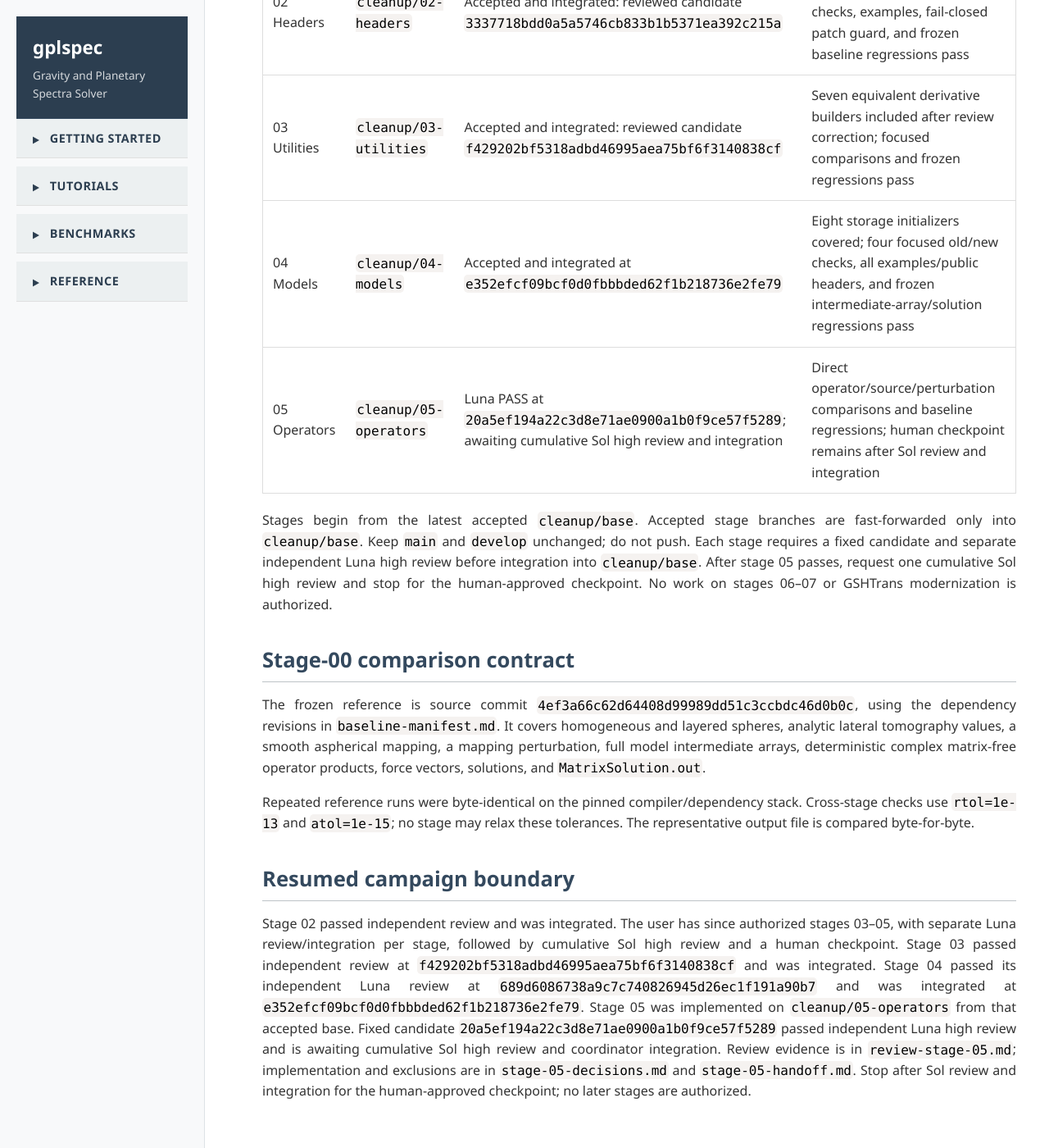
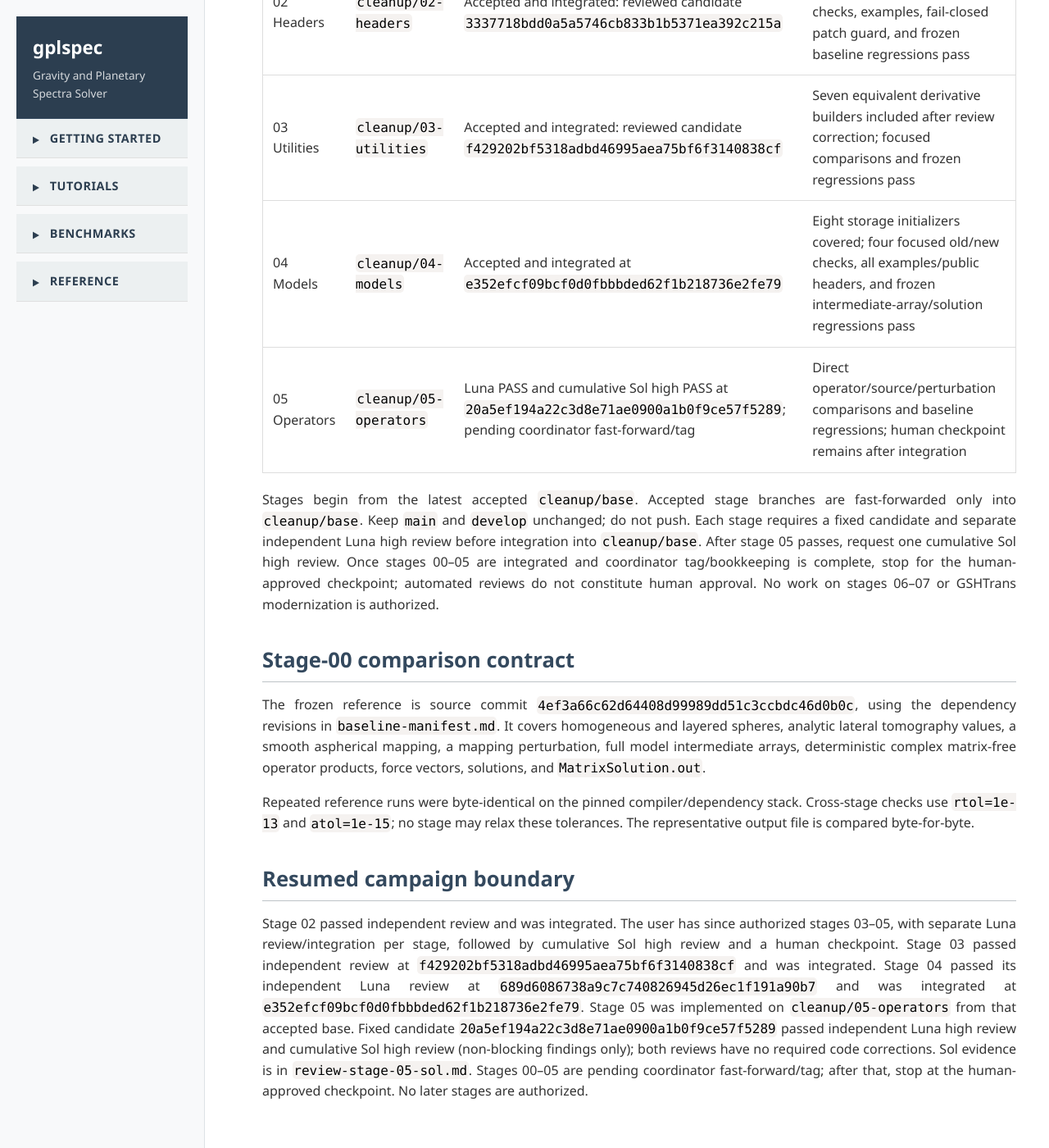
Before and after one commit to adcm2/gplspec, a Jekyll site: the page built from docs/cleanup/campaign.md, in a window 1280 px wide and 1400 px high, scrolled down 752 px. Shown: the whole window at 82% size. Built offline with Jekyll 4.4.1, drawn with Linux system fonts in a browser that asks for light colours; nearby versions of some CDN libraries; our own code applies the rules of GitHub Pages for plain Markdown files.

Commit message:
Record consolidated stage 05 Sol review

```diff
--- a/docs/cleanup/campaign.md
+++ b/docs/cleanup/campaign.md
@@ -11,9 +11,9 @@ This campaign extracts existing GPLSpec/GSHTrans functionality while preserving
 | 02 Headers | `cleanup/02-headers` | Accepted and integrated: reviewed candidate `3337718bdd0a5a5746cb833b1b5371ea392c215a` | Independent Luna high review passed; public include/link checks, examples, fail-closed patch guard, and frozen baseline regressions pass |
 | 03 Utilities | `cleanup/03-utilities` | Accepted and integrated: reviewed candidate `f429202bf5318adbd46995aea75bf6f3140838cf` | Seven equivalent derivative builders included after review correction; focused comparisons and frozen regressions pass |
 | 04 Models | `cleanup/04-models` | Accepted and integrated at `e352efcf09bcf0d0fbbbded62f1b218736e2fe79` | Eight storage initializers covered; four focused old/new checks, all examples/public headers, and frozen intermediate-array/solution regressions pass |
-| 05 Operators | `cleanup/05-operators` | Luna PASS at `20a5ef194a22c3d8e71ae0900a1b0f9ce57f5289`; awaiting cumulative Sol high review and integration | Direct operator/source/perturbation comparisons and baseline regressions; human checkpoint remains after Sol review and integration |
+| 05 Operators | `cleanup/05-operators` | Luna PASS and cumulative Sol high PASS at `20a5ef194a22c3d8e71ae0900a1b0f9ce57f5289`; pending coordinator fast-forward/tag | Direct operator/source/perturbation comparisons and baseline regressions; human checkpoint remains after integration |
 
-Stages begin from the latest accepted `cleanup/base`. Accepted stage branches are fast-forwarded only into `cleanup/base`. Keep `main` and `develop` unchanged; do not push. Each stage requires a fixed candidate and separate independent Luna high review before integration into `cleanup/base`. After stage 05 passes, request one cumulative Sol high review and stop for the human-approved checkpoint. No work on stages 06–07 or GSHTrans modernization is authorized.
+Stages begin from the latest accepted `cleanup/base`. Accepted stage branches are fast-forwarded only into `cleanup/base`. Keep `main` and `develop` unchanged; do not push. Each stage requires a fixed candidate and separate independent Luna high review before integration into `cleanup/base`. After stage 05 passes, request one cumulative Sol high review. Once stages 00–05 are integrated and coordinator tag/bookkeeping is complete, stop for the human-approved checkpoint; automated reviews do not constitute human approval. No work on stages 06–07 or GSHTrans modernization is authorized.
 
 ## Stage-00 comparison contract
 
@@ -23,4 +23,4 @@ Repeated reference runs were byte-identical on the pinned compiler/dependency st
 
 ## Resumed campaign boundary
 
-Stage 02 passed independent review and was integrated. The user has since authorized stages 03–05, with separate Luna review/integration per stage, followed by cumulative Sol high review and a human checkpoint. Stage 03 passed independent review at `f429202bf5318adbd46995aea75bf6f3140838cf` and was integrated. Stage 04 passed its independent Luna review at `689d6086738a9c7c740826945d26ec1f191a90b7` and was integrated at `e352efcf09bcf0d0fbbbded62f1b218736e2fe79`. Stage 05 was implemented on `cleanup/05-operators` from that accepted base. Fixed candidate `20a5ef194a22c3d8e71ae0900a1b0f9ce57f5289` passed independent Luna high review and is awaiting cumulative Sol high review and coordinator integration. Review evidence is in `review-stage-05.md`; implementation and exclusions are in `stage-05-decisions.md` and `stage-05-handoff.md`. Stop after Sol review and integration for the human-approved checkpoint; no later stages are authorized.
+Stage 02 passed independent review and was integrated. The user has since authorized stages 03–05, with separate Luna review/integration per stage, followed by cumulative Sol high review and a human checkpoint. Stage 03 passed independent review at `f429202bf5318adbd46995aea75bf6f3140838cf` and was integrated. Stage 04 passed its independent Luna review at `689d6086738a9c7c740826945d26ec1f191a90b7` and was integrated at `e352efcf09bcf0d0fbbbded62f1b218736e2fe79`. Stage 05 was implemented on `cleanup/05-operators` from that accepted base. Fixed candidate `20a5ef194a22c3d8e71ae0900a1b0f9ce57f5289` passed independent Luna high review and cumulative Sol high review (non-blocking findings only); both reviews have no required code corrections. Sol evidence is in `review-stage-05-sol.md`. Stages 00–05 are pending coordinator fast-forward/tag; after that, stop at the human-approved checkpoint. No later stages are authorized.
```
Also changed, not shown: docs/cleanup/deferred-issues.md (+6 -0 lines), docs/cleanup/review-stage-05-sol.md (added, +17 -0 lines), docs/cleanup/stage-05-handoff.md (+4 -0 lines), implementation_status.md (+2 -0 lines).
